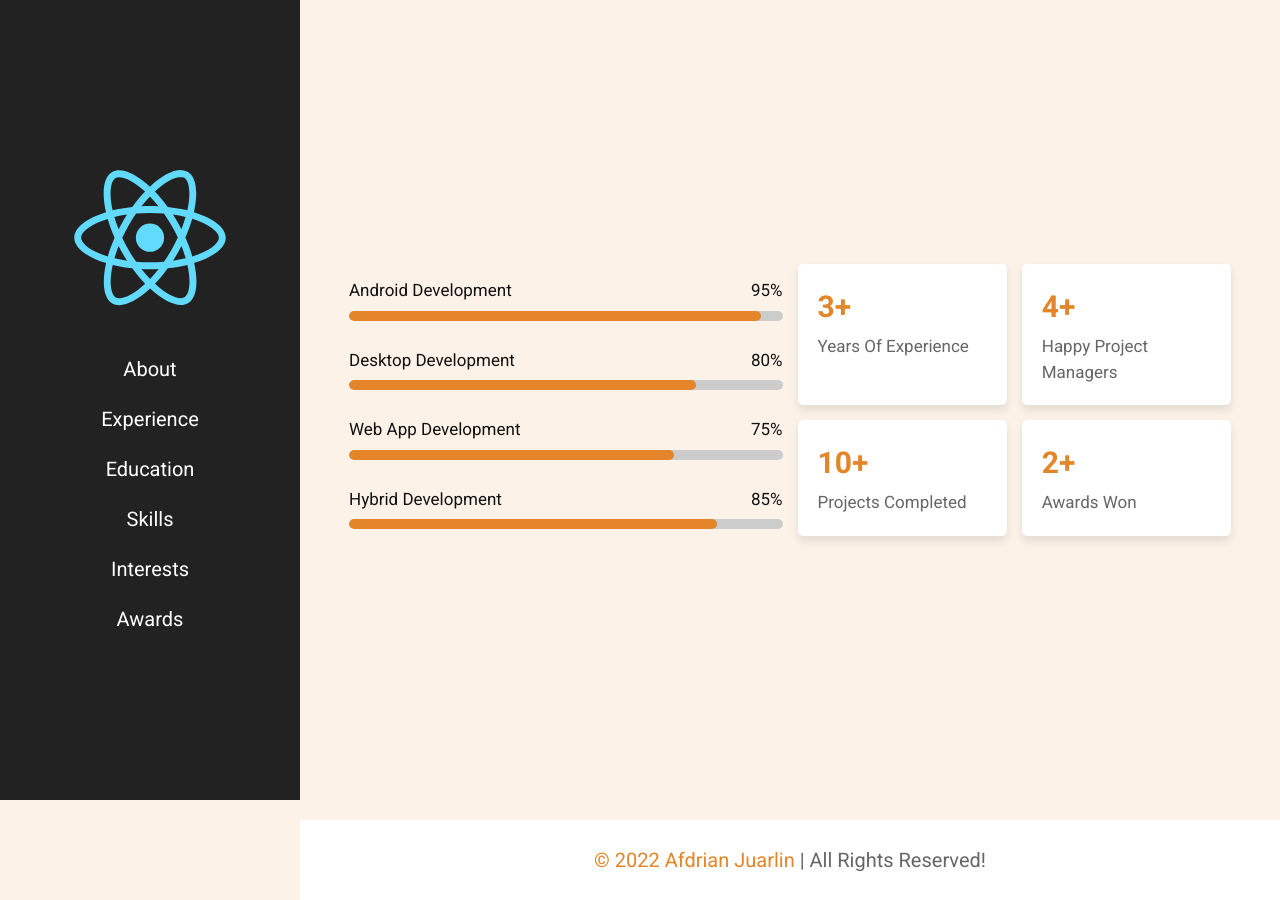
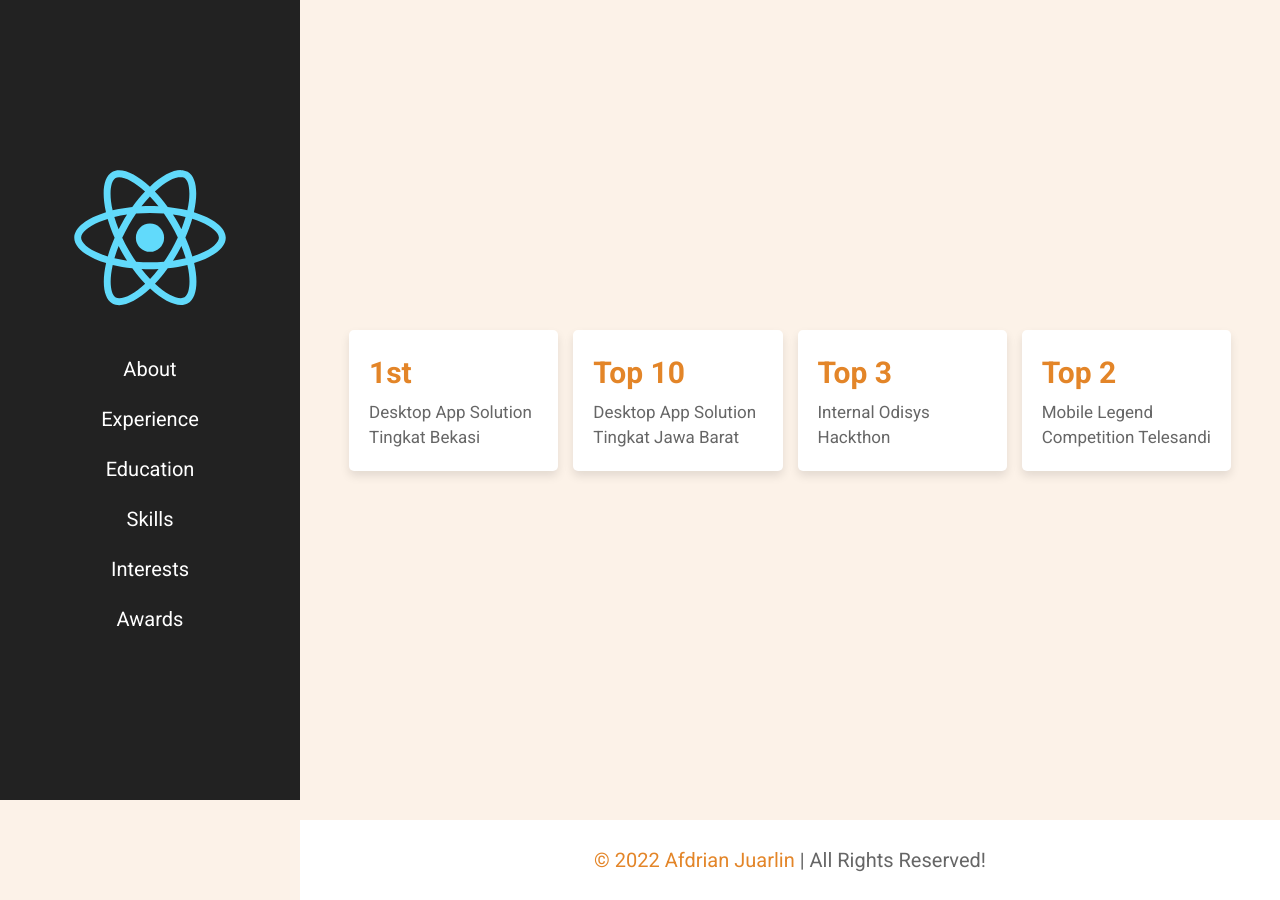
Before and after one commit to mamaM4U/online-portfolio, a React (Create React App) app: page /awards in a window 1280 px wide. Built offline with nearby package versions, Linux system fonts and the light colour scheme.

Commit message:
awward, interest

```diff
--- a/src/App.js
+++ b/src/App.js
@@ -7,6 +7,8 @@ import About from './pages/About';
 import Experience from './pages/Experience';
 import Education from './pages/Education';
 import Skills from './pages/Skills';
+import Interests from './pages/Interests';
+import Awards from './pages/Awards';
 
 
 class App extends React.Component {
@@ -19,8 +21,8 @@ class App extends React.Component {
         <Route path='/experience' element={<Experience/>} />
         <Route path='/education' element={<Education/>} />
         <Route path='/skills' element={<Skills/>} />
-        <Route path='/interests' element={<Skills/>} />
-        <Route path='/awards' element={<Skills/>} />
+        <Route path='/interests' element={<Interests/>} />
+        <Route path='/awards' element={<Awards/>} />
       </Routes>
       <Header/>
       <Footer/>
--- a/src/pages/Awards.js
+++ b/src/pages/Awards.js
@@ -0,0 +1,34 @@
+import React, { Component } from 'react'
+export class Awards extends Component {
+    render() {
+      return (
+        <section className="skill" id="skill">
+
+    <div class="box-container">
+
+        <div class="box">
+            <h3>1st</h3>
+            <p>Desktop App Solution Tingkat Bekasi</p>
+        </div>
+        <div class="box">
+            <h3>Top 10</h3>
+            <p>Desktop App Solution Tingkat Jawa Barat</p>
+        </div>
+        <div class="box">
+            <h3>Top 3 </h3>
+            <p>Internal Odisys Hackthon</p>
+        </div>
+        <div class="box">
+            <h3>Top 2 </h3>
+            <p>Mobile Legend Competition Telesandi</p>
+        </div>
+
+    </div>
+
+
+    </section>
+      )
+    }
+  }
+
+  export default Awards
--- a/src/pages/Interests.js
+++ b/src/pages/Interests.js
@@ -0,0 +1,26 @@
+import React, { Component } from 'react'
+import logo from '../logo.svg';
+
+
+export class Interests extends Component {
+  render() {
+    return (
+        <section className="about" id="about">
+
+        <div className="content">
+            <p className="info"> Interests </p>
+            <p className="text">Saya sangat tertarik dengan mobile development, dan modern stack technology such as react js, react native, flutter, vue js.</p>
+            <div class="follow">
+    </div>
+        </div>
+
+        <div className="image">
+            <img src={logo} alt=""/>
+        </div>
+
+    </section>
+    )
+  }
+}
+
+export default Interests
```
